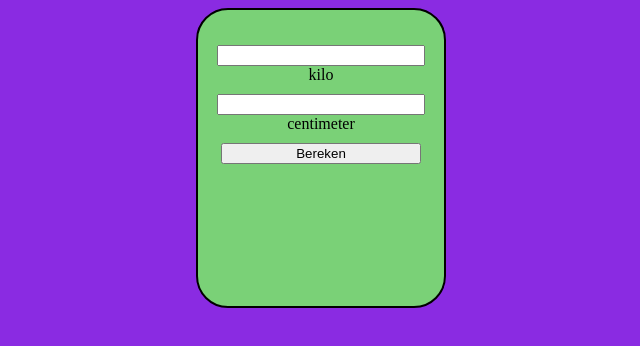
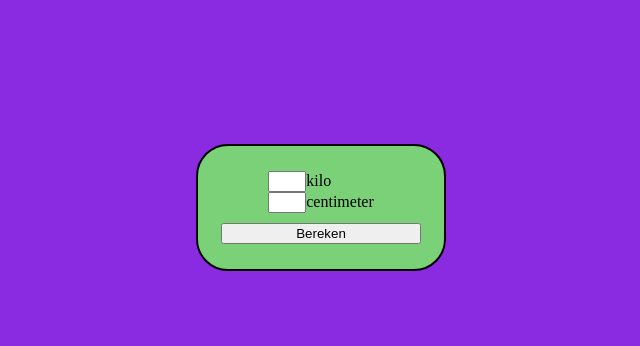
Before and after one commit to Esther2504/BMICalculator, a plain HTML site: page index.html in a window 1280 px wide. Shown: the whole page, without its empty margins (319-959 px from the left). Drawn offline with Linux system fonts and the light colour scheme.

Commit message:
kleine aanpassing

```diff
--- a/index.html
+++ b/index.html
@@ -10,8 +10,10 @@
 </head>
 <body>
     <div id="container">
+        <div>
     <input type="numbers" id="weight">kilo</input><br>
 <input type="numbers" id="height">centimeter</input><br>
+</div>
 <button onclick="calculateBMI()">Bereken</button>
 <div id="bmi"></div>
 </div>
--- a/style.css
+++ b/style.css
@@ -4,19 +4,28 @@ body {
 
 #container {
     width: 250px;
-    height: 300px;
+    height: 100%;
     background-color: rgb(122, 209, 119);
     display: flex;
     flex-direction: column;
     border: 2px solid black;
-    margin: 0 auto;
+    margin: 9rem auto;
 align-items: center;
 box-sizing: border-box;
 padding: 2%;
 border-radius: 2rem;
 }
 
-input, button {
+button {
     width: 200px;
     margin-top: 5%;
 }
+
+input {
+    width: 30px;
+    text-align: center;
+}
+
+#bmi {
+    text-align: center;
+}
```
